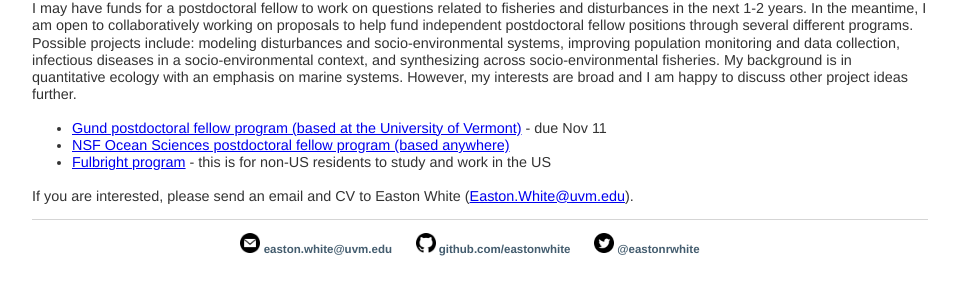
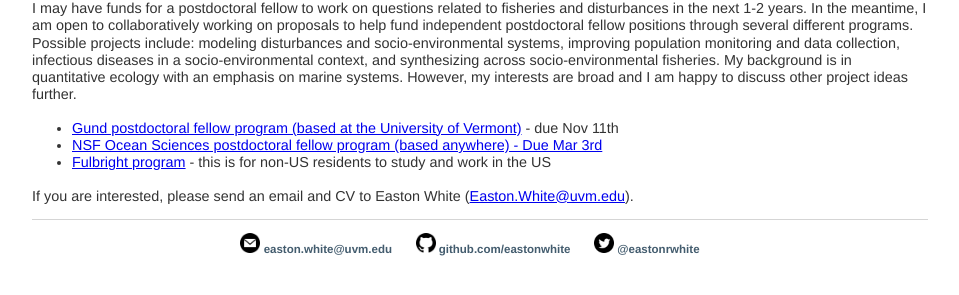
Before and after one commit to eastonwhite/eastonwhite.github.io, a Jekyll site: the page built from join/index.html, in a window 1280 px wide. Shown: the part 436-731 px from the top of the page, without its empty margins (160-1119 px from the left). Built offline with Jekyll 4.4.1, drawn with Linux system fonts in a browser that asks for light colours.

Commit message:
fixed link

```diff
--- a/join/index.html
+++ b/join/index.html
@@ -13,8 +13,8 @@
 <p>I may have funds for a postdoctoral fellow to work on questions related to fisheries and disturbances in the next 1-2 years. In the meantime, I am open to collaboratively working on proposals to help fund independent postdoctoral fellow positions through several different programs. Possible projects include: modeling disturbances and socio-environmental systems, improving population monitoring and data collection, infectious diseases in a socio-environmental context, and synthesizing across socio-environmental fisheries. My background is in quantitative ecology with an emphasis on marine systems. However, my interests are broad and I am happy to discuss other project ideas further.</p>
 
  <ul>
-   <li><a href="http://go.uvm.edu/nia9k">Gund postdoctoral fellow program (based at the University of Vermont)</a> - due Nov 11</li>
-   <li><a href="http://go.uvm.edu/nia9k">NSF Ocean Sciences postdoctoral fellow program (based anywhere) </a></li>
+   <li><a href="http://go.uvm.edu/nia9k">Gund postdoctoral fellow program (based at the University of Vermont)</a> - due Nov 11th</li>
+   <li><a href="https://www.nsf.gov/pubs/2021/nsf21538/nsf21538.htm">NSF Ocean Sciences postdoctoral fellow program (based anywhere) - Due Mar 3rd </a></li>
    <li><a href="https://us.fulbrightonline.org/">Fulbright program</a> - this is for non-US residents to study and work in the US</li>
 </ul>
 
```
